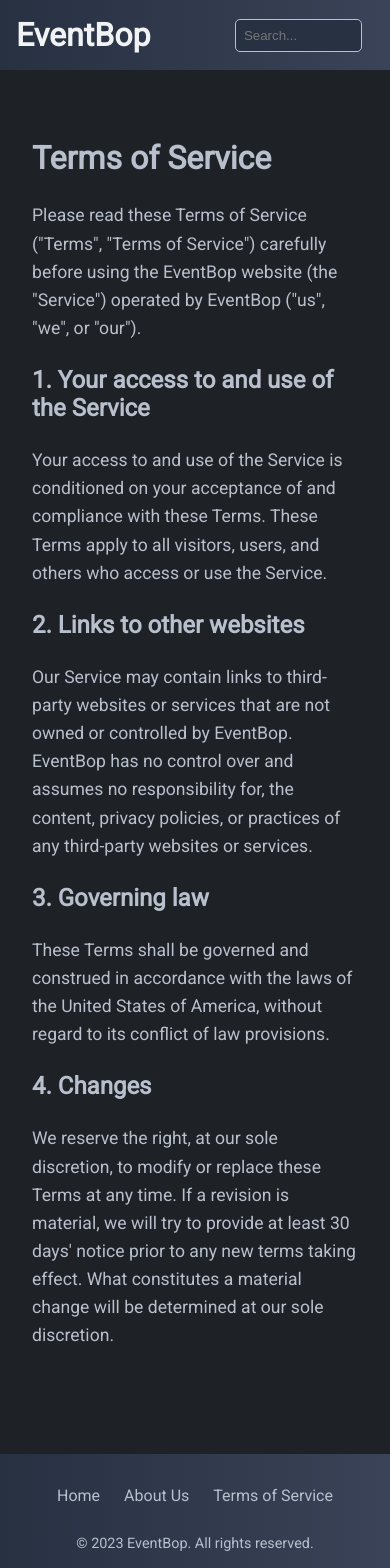
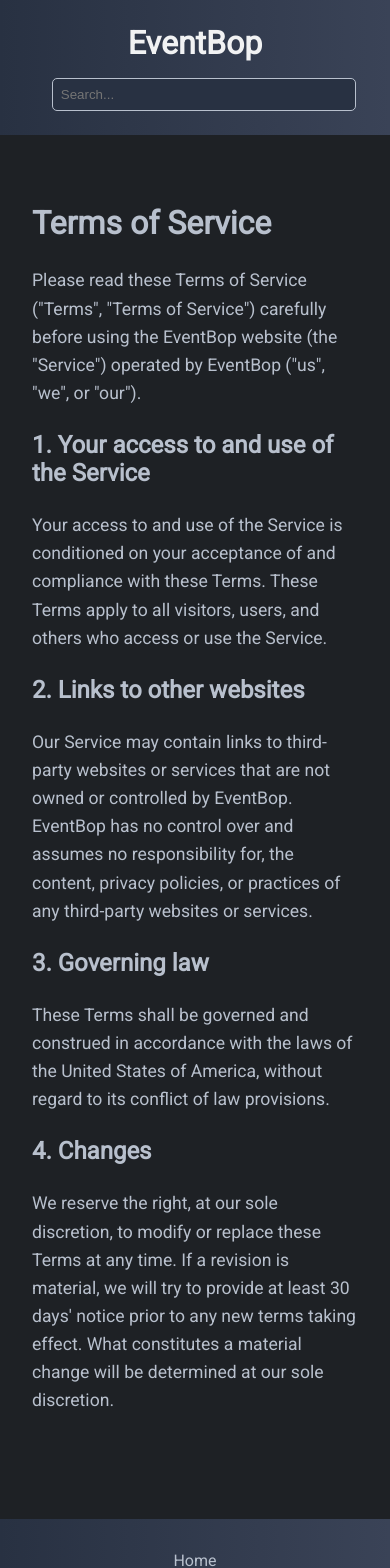
Before and after one commit to jwald3/eventbop_frontend, a React (Create React App) app: page /terms in a window 390 px wide. Shown: the top 1568 px of the page. Built offline with nearby package versions, Linux system fonts and the light colour scheme.

Commit message:
updated responsive elements

```diff
--- a/src/components/Footer/Footer.module.scss
+++ b/src/components/Footer/Footer.module.scss
@@ -32,3 +32,15 @@
 .footerCopyright {
     font-size: 0.9rem;
 }
+
+@media (max-width: $mobileBreakpoint) {
+    .footerContainer {
+        padding: 0 1rem;
+
+        .footerLinks {
+            flex-direction: column;
+            gap: 1rem;
+            align-items: center;
+        }
+    }
+}
--- a/src/components/Header/Header.module.scss
+++ b/src/components/Header/Header.module.scss
@@ -46,3 +46,26 @@ a {
 //         color: $header-bg; // Change the text color on hover.
 //     }
 // }
+
+@media (max-width: $mobileBreakpoint) {
+    .header {
+        flex-direction: column;
+        padding: 1rem;
+        justify-content: center;
+        align-items: center;
+
+        h1 {
+            text-align: center;
+        }
+    }
+
+    .leftSection,
+    .rightSection {
+        width: 100%;
+        margin: 0.5rem 0;
+    }
+
+    .rightSection {
+        padding: 0 1rem;
+    }
+}
--- a/src/components/Testimonial/Testimonial.module.scss
+++ b/src/components/Testimonial/Testimonial.module.scss
@@ -2,12 +2,15 @@
 
 .testimonialCard {
     width: 100%;
-    max-width: 300px;
+    max-width: 200px;
     padding: 1rem;
     background-color: $primary;
     border-radius: 5px;
     margin: 0 auto;
     box-sizing: border-box; // Add this line
+    display: flex;
+    flex-direction: column;
+    justify-content: space-around;
 }
 
 .testimonialProfileImage {
@@ -19,14 +22,14 @@
 }
 
 .testimonialReview {
-    font-size: 1rem;
+    font-size: 0.8rem;
     font-style: italic;
     margin: 1rem 0;
     color: $subtitle;
 }
 
 .testimonial-name {
-    font-size: 0.9rem;
+    font-size: 0.8rem;
     font-weight: bold;
     color: $text;
 }
--- a/src/components/Testimonials/Testimonials.module.scss
+++ b/src/components/Testimonials/Testimonials.module.scss
@@ -5,12 +5,14 @@
     color: #b8c0cd;
     text-align: center;
     margin: 1.5rem auto;
-    margin-bottom: 2rem;
+    width: 80%;
+    max-width: 800px;
+    margin-bottom: 3rem;
 }
 
 .testimonialsTitle {
     font-size: 2rem;
-    margin-bottom: 1rem;
+    margin-bottom: 2rem;
     color: $text;
 }
 
--- a/src/routes/Root/Root.module.scss
+++ b/src/routes/Root/Root.module.scss
@@ -1,4 +1,11 @@
 @import "../../assets/styles/variables";
+
+body,
+html {
+    margin: 0;
+    padding: 0;
+    height: 100%;
+}
 
 .rootWrapper {
     display: flex;
@@ -8,8 +15,28 @@
     color: $subtitle;
     width: 100vw;
     box-sizing: border-box;
+    flex-grow: 1;
 }
 
 .space {
     height: 5rem;
 }
+
+@media (max-width: $mobileBreakpoint) {
+    body,
+    html {
+        margin: 0;
+        padding: 0;
+        height: 100%;
+    }
+
+    .rootWrapper {
+        display: flex;
+        flex-direction: column;
+        min-height: 100vh;
+        background-color: $appBg;
+        color: $subtitle;
+        width: 100%;
+        box-sizing: border-box;
+    }
+}
```
